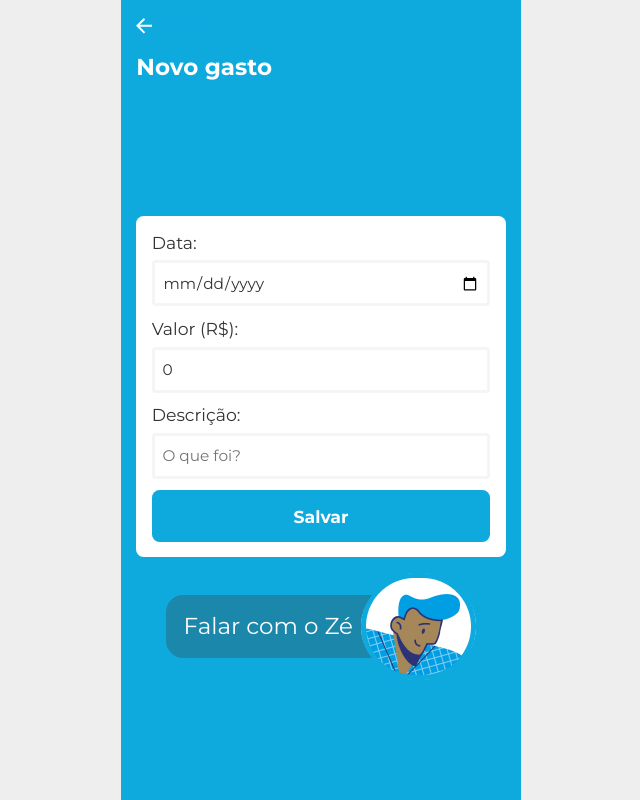
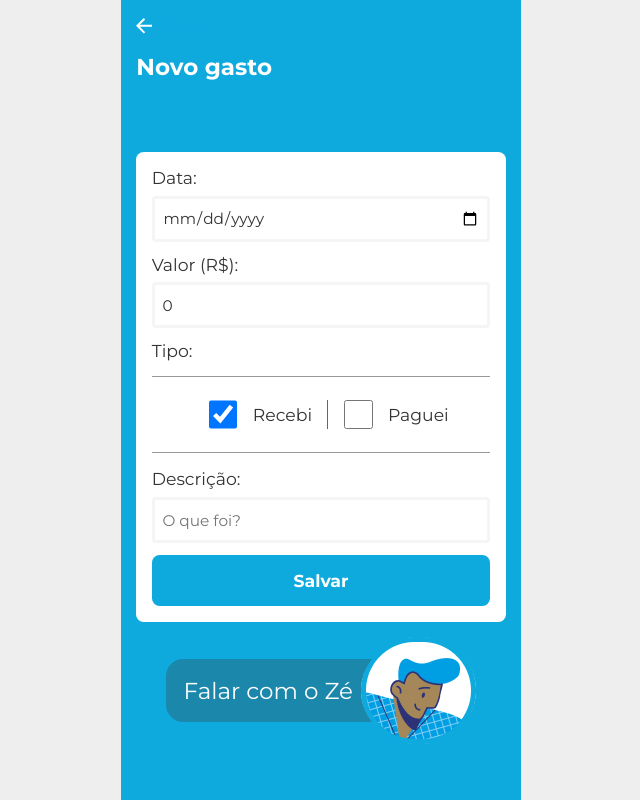
Before and after one commit to jonathan-santos/pague-ze, a React (Create React App) app: page /novo-gasto in a window 1280 px wide. Shown: the whole page, without its empty margins (319-959 px from the left). Built offline with nearby package versions, Linux system fonts and the light colour scheme; no server answers; sample sign-in values are in the browser's storage.

Commit message:
Added new field to page NewSpending

```diff
--- a/src/pages/newSpending/index.js
+++ b/src/pages/newSpending/index.js
@@ -9,6 +9,7 @@ function NewSpending({ history }) {
     const [date, setDate] = useState(undefined)
     const [value, setValue] = useState(0)
     const [description, setDescription] = useState('')
+    const [type, setType] = useState(0)
 
     const handleFormSubmit = e => {
         e.preventDefault()
@@ -47,6 +48,37 @@ function NewSpending({ history }) {
                         required
                     />
 
+                    <label htmlFor='type'>Tipo:</label>
+
+                    <div className="checkboxes">
+                        <label>
+                            <input
+                                id='type'
+                                name='type'
+                                type='checkbox'
+                                checked={type === 0}
+                                onChange={e => setType(0)}
+                                required
+                            />
+
+                            <span>Recebi</span>
+                        </label>
+
+                        <label>
+                            <input
+                                id='type'
+                                name='type'
+                                type='checkbox'
+                                checked={type === 1}
+                                onChange={e => setType(1)}
+                                required
+                            />
+
+                            <span>Paguei</span>
+                        </label>
+                    </div>
+
+
                     <label htmlFor='date'>Descrição:</label>
 
                     <input
--- a/src/pages/newSpending/style.css
+++ b/src/pages/newSpending/style.css
@@ -36,6 +36,35 @@
     color: var(--cor-texto-escuro);
 }
 
+.pagina-novo-gasto .checkboxes {
+    margin: 1.6rem 0;
+    border-top: 0.1rem solid #999;
+    border-bottom: 0.1rem solid #999;
+    padding: 0.8rem 0;
+    display: flex;
+    align-items: center;
+    justify-content: center;
+}
+
+    .pagina-novo-gasto .checkboxes label {
+        margin: 0;
+        display: flex;
+        align-items: center;
+        justify-content: center;
+    }
+
+        .pagina-novo-gasto .checkboxes label:first-of-type {
+            height: 3rem;
+            border-right: 0.1rem solid #666;
+            padding-right: 1.6rem;
+        }
+
+    .pagina-novo-gasto .checkboxes input {
+        width: 3rem;
+        height: 3rem;
+        margin: 1.6rem;
+    }
+
 .pagina-novo-gasto .salvar {
     display: block;
     width: 100%;
```
